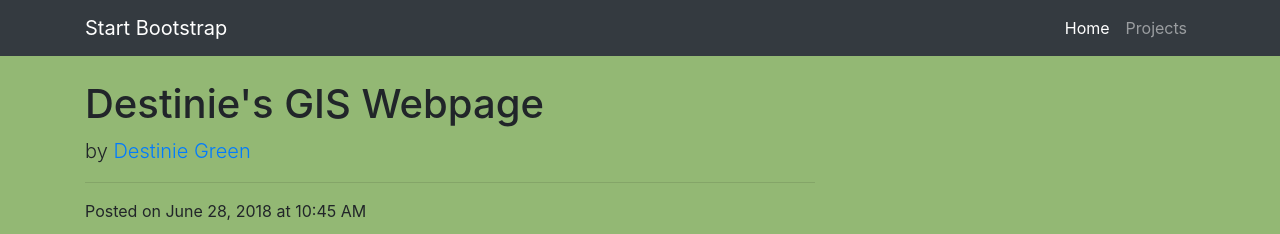
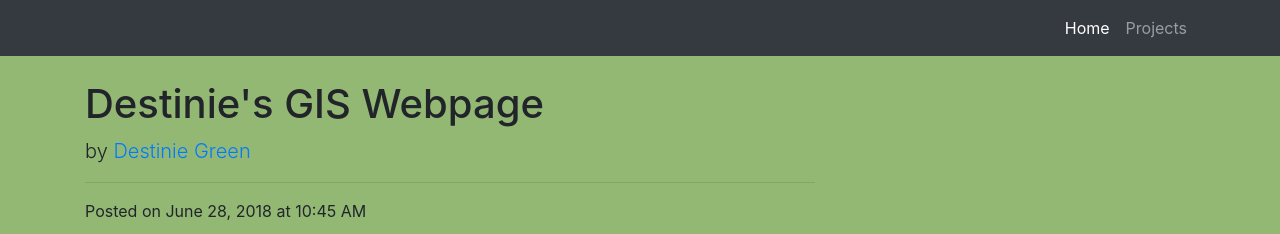
Before and after one commit to dlgree1995/dlgree1995.github.io, a website: page index.html in a window 1280 px wide. Shown: the top 234 px of the page. Drawn offline with Linux system fonts and the light colour scheme.

Commit message:
startbootstrap

```diff
--- a/index.html
+++ b/index.html
@@ -23,7 +23,6 @@
     <!-- Navigation -->
     <nav class="navbar navbar-expand-lg navbar-dark bg-dark fixed-top">
       <div class="container">
-        <a class="navbar-brand" href="#">Start Bootstrap</a>
         <button class="navbar-toggler" type="button" data-toggle="collapse" data-target="#navbarResponsive" aria-controls="navbarResponsive" aria-expanded="false" aria-label="Toggle navigation">
           <span class="navbar-toggler-icon"></span>
         </button>
```
